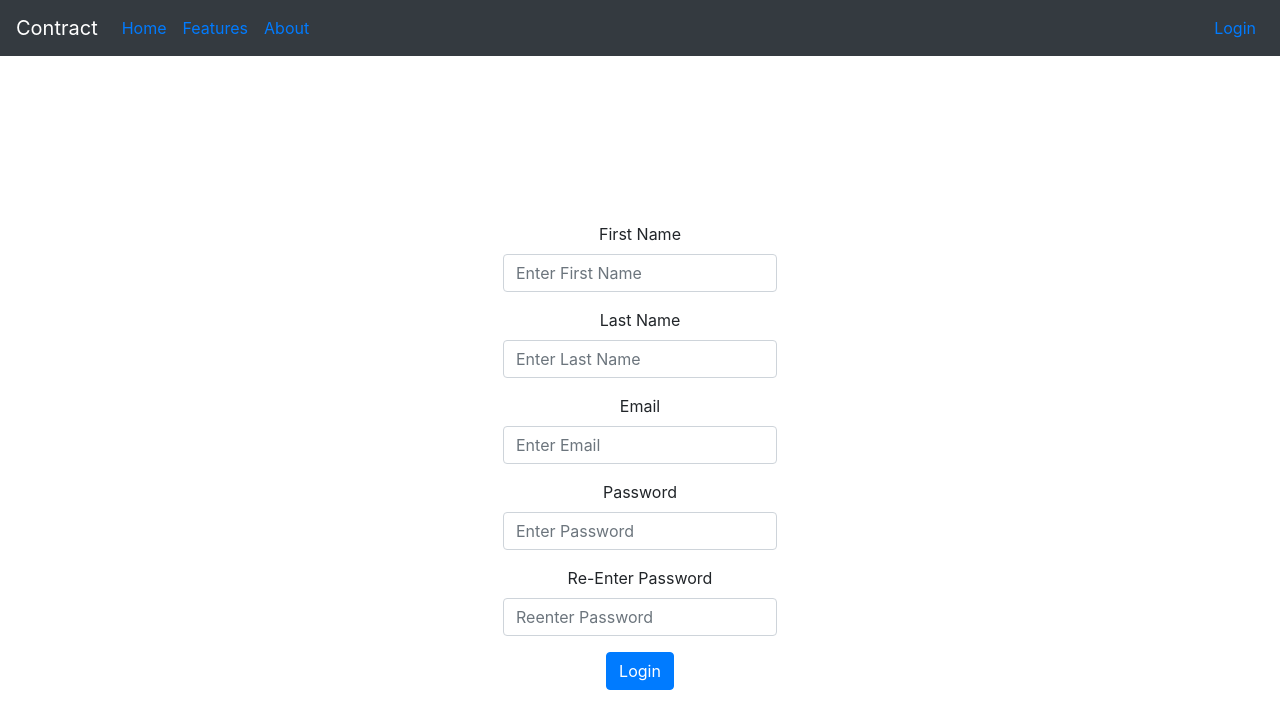
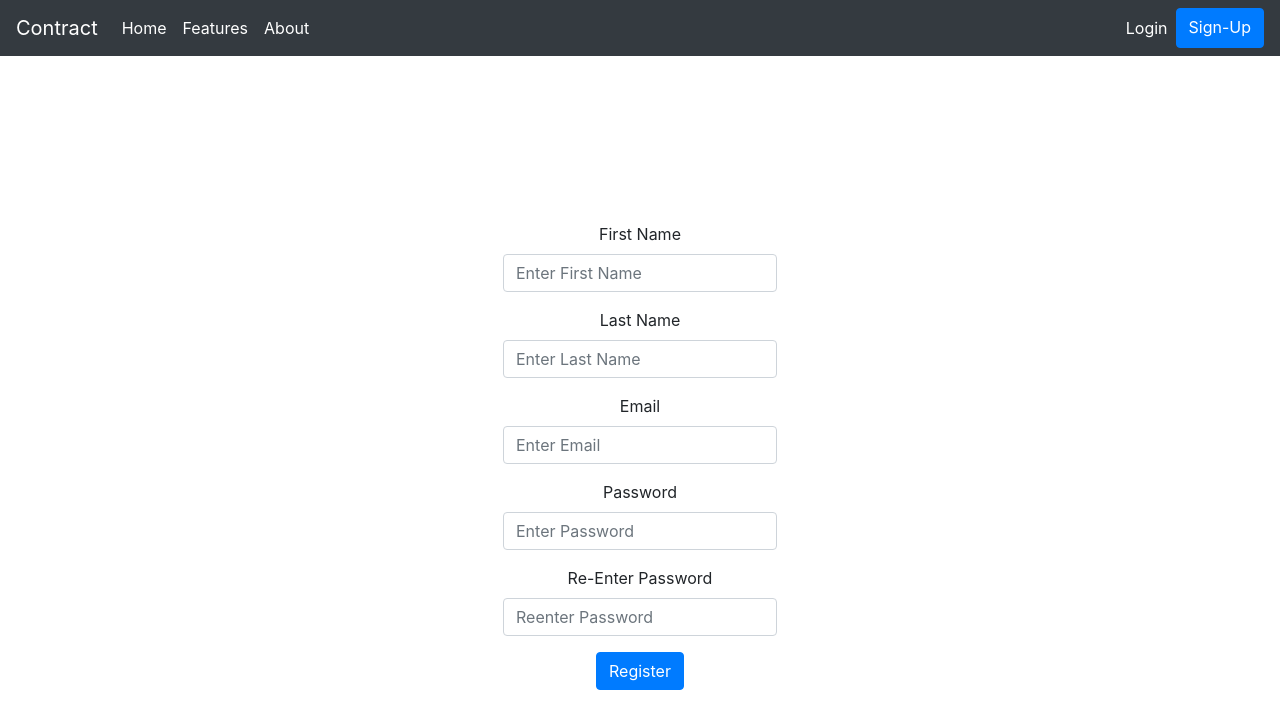
Before and after one commit to flashcabaja64/contract-client-app, a React (Create React App) app: page /register in a window 1280 px wide. Shown: the top 728 px of the page. Built offline with nearby package versions, Linux system fonts and the light colour scheme.

Commit message:
added registration route to UI

```diff
--- /dev/null
+++ b/src/components/Header/Header.css
@@ -0,0 +1,3 @@
+a {
+  color:white !important;
+}
--- a/src/components/Header/Header.js
+++ b/src/components/Header/Header.js
@@ -1,6 +1,7 @@
 import React from 'react';
-import { Nav, Navbar, Form, FormControl, Button } from 'react-bootstrap';
-import {Link} from 'react-router-dom'
+import { Nav, Navbar, Button } from 'react-bootstrap';
+import {Link} from 'react-router-dom';
+import './Header.css'
 
 const Header = () => {
   return (
@@ -8,20 +9,15 @@ const Header = () => {
       <Navbar bg="dark" variant="dark" fixed="sticky">
         <Navbar.Brand href="#home">Contract</Navbar.Brand>
           <Nav className="mr-auto">
-            <Nav.Link>
-              <Link to='/'>Home</Link>
-            </Nav.Link>
-            <Nav.Link>
-              <Link to='/features'>Features</Link>
-            </Nav.Link>
-            <Nav.Link>
-              <Link to='/about'>About</Link>
-            </Nav.Link>
+              <Nav.Link as={Link} to="/">Home</Nav.Link>
+              <Nav.Link as={Link} to='/features'>Features</Nav.Link>
+              <Nav.Link as={Link} to='/about'>About</Nav.Link>
           </Nav>
-          <Nav inline>
-            <Nav.Link>
-              <Link to='/login'>Login</Link>
-            </Nav.Link>
+          <Nav>
+            <Nav.Link as={Link} to='/login'>Login</Nav.Link>
+            <Button variant="primary" as={Link} to="/register">
+              Sign-Up
+            </Button>
           </Nav>
           {/*
           <Form inline>
--- a/src/components/RegisterForm/RegisterForm.js
+++ b/src/components/RegisterForm/RegisterForm.js
@@ -2,6 +2,7 @@ import React from 'react';
 import Form from 'react-bootstrap/Form'
 import Container from 'react-bootstrap/Container'
 import Button from 'react-bootstrap/Button'
+import ValidationError from '../ValidationError/ValidationError';
 import { useFormFields } from '../../libs/hooksLib';
 
 const RegisterForm = () => {
@@ -13,6 +14,7 @@ const RegisterForm = () => {
     password: '',
     confirmPass: ''
   })
+  //console.log(fields)
 
   return (
     <Container fluid className="d-flex justify-content-center align-items-center">
@@ -69,7 +71,7 @@ const RegisterForm = () => {
           </Form.Control>
         </Form.Group>
 
-        <Button variant="primary" type="submit">Login</Button>
+        <Button variant="primary" type="submit">Register</Button>
       </Form>
     </Container>
   )
--- /dev/null
+++ b/src/components/ValidationError/ValidationError.js
@@ -0,0 +1,14 @@
+import React from 'react';
+
+export default function ValidationError(props) {
+  const validationStyle = {
+    color:'red'
+  }
+
+  if(props.message) {
+    return (
+      <div className="error" style={validationStyle}>{props.message}</div>
+    )
+  }
+  return <></>
+}
```
